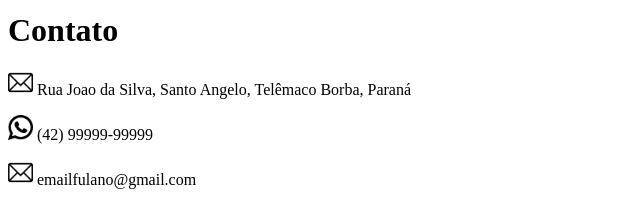
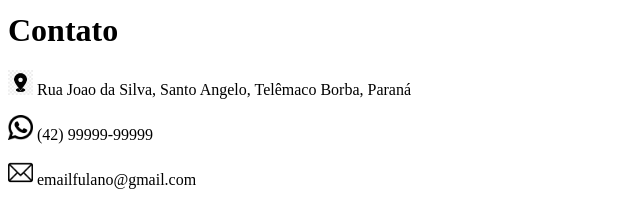
Before and after one commit to joaomtt123/Curriculo_FulanoTal, a plain HTML site: page index.html in a window 1280 px wide. Shown: the part 849-1051 px from the top of the page, 0-640 px from the left. Drawn offline with Linux system fonts and the light colour scheme.

Commit message:
subir alteraçoes

```diff
--- a/index.html
+++ b/index.html
@@ -36,7 +36,7 @@
             Empresa Z (2024-Atual)</p>
            <hr>
            <h1>Contato</h1>
-         <p><img src="images/561127.png" width="25" height="25"> Rua Joao da Silva, Santo Angelo, Telêmaco Borba, Paraná</p>
+         <p><img src="images/localizaçao.png" width="25" height="25"> Rua Joao da Silva, Santo Angelo, Telêmaco Borba, Paraná</p>
            <p><img src="images/telefone.png" width="25" height="25"> (42) 99999-99999</p>
             <p> <img src="images/gmail.png" width="25" height="25"> emailfulano@gmail.com</p>
 
```
Also changed, not shown: images/localizaçao.png (added).
